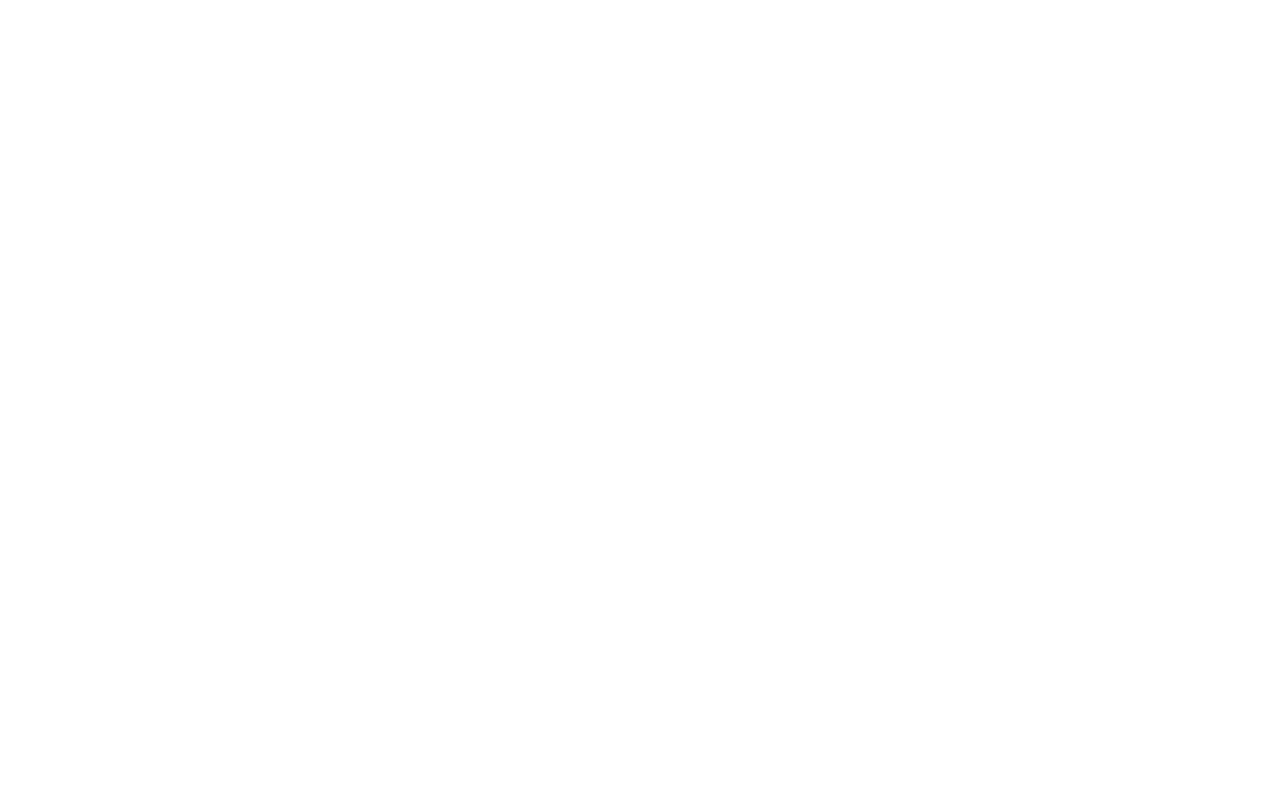
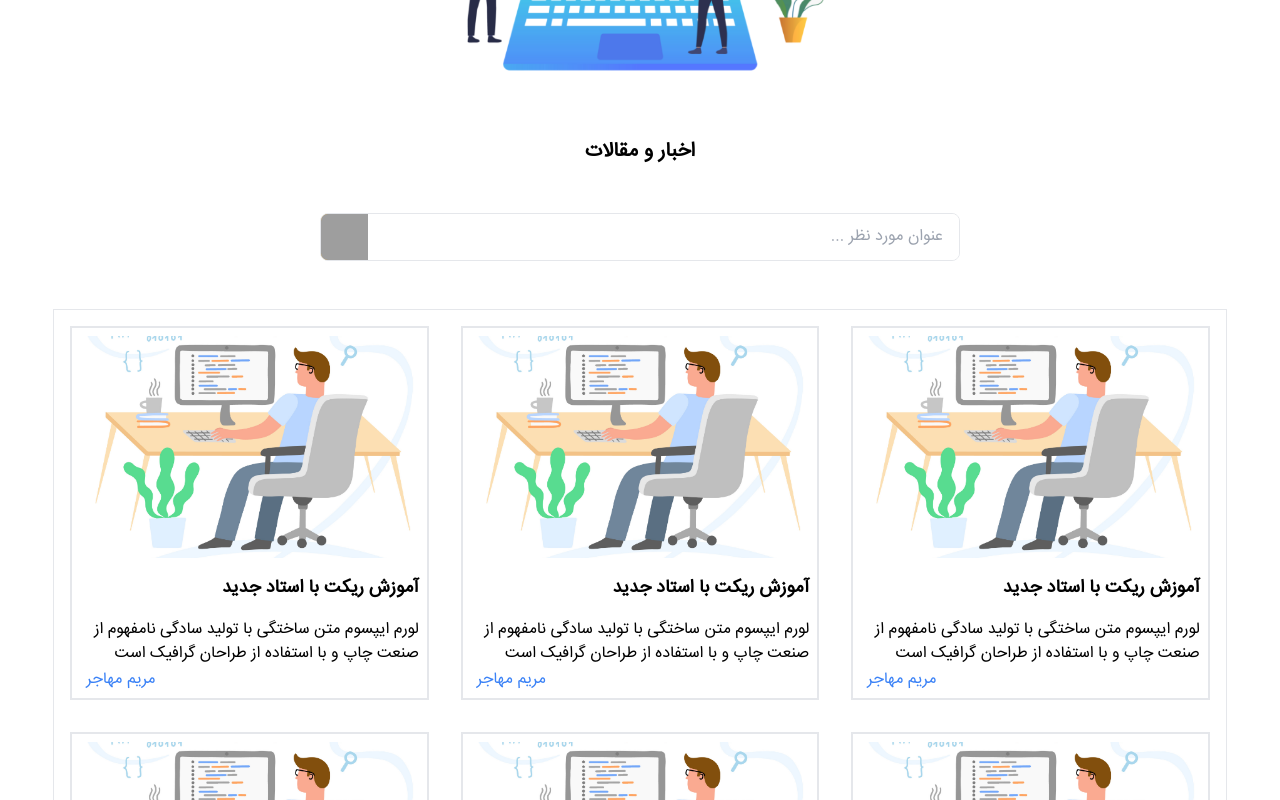
Before and after one commit to arefsalarieh/Educational-website, a React (Vite) app: page /NewsArticle in a window 1280 px wide. Shown: the part 400-1200 px from the top of the page. Before the commit the page ends 800 px from the top, so only its background shows below. Built offline with nearby package versions, Linux system fonts and the light colour scheme; grey boxes are pictures that could not be loaded.

Commit message:
NewsArticle

```diff
--- /dev/null
+++ b/src/components/NewsArticleComponent/NewsArticleComponent.jsx
@@ -0,0 +1,28 @@
+import React, { useState } from 'react'
+import NewsArticleItem from './NewsArticleItem'
+
+const NewsArticleComponent = () => {
+    const [NewsArticleList , setNewsArticleList] = useState([
+        {title:'آموزش ریکت با استاد جدید' , desc:'لورم ایپسوم متن ساختگی با تولید سادگی نامفهوم از صنعت چاپ و با استفاده از طراحان گرافیک است ' , pic:'NewsArticle.png' , teacher:'مریم مهاجر'},
+        {title:'آموزش ریکت با استاد جدید' , desc:'لورم ایپسوم متن ساختگی با تولید سادگی نامفهوم از صنعت چاپ و با استفاده از طراحان گرافیک است ' , pic:'NewsArticle.png' , teacher:'مریم مهاجر'},
+        {title:'آموزش ریکت با استاد جدید' , desc:'لورم ایپسوم متن ساختگی با تولید سادگی نامفهوم از صنعت چاپ و با استفاده از طراحان گرافیک است ' , pic:'NewsArticle.png' , teacher:'مریم مهاجر'},
+        {title:'آموزش ریکت با استاد جدید' , desc:'لورم ایپسوم متن ساختگی با تولید سادگی نامفهوم از صنعت چاپ و با استفاده از طراحان گرافیک است ' , pic:'NewsArticle.png' , teacher:'مریم مهاجر'},
+        {title:'آموزش ریکت با استاد جدید' , desc:'لورم ایپسوم متن ساختگی با تولید سادگی نامفهوم از صنعت چاپ و با استفاده از طراحان گرافیک است ' , pic:'NewsArticle.png' , teacher:'مریم مهاجر'},
+        {title:'آموزش ریکت با استاد جدید' , desc:'لورم ایپسوم متن ساختگی با تولید سادگی نامفهوم از صنعت چاپ و با استفاده از طراحان گرافیک است ' , pic:'NewsArticle.png' , teacher:'مریم مهاجر'},
+        ])
+  return (
+<div className=' flex flex-wrap justify-around  container border w-11/12 mx-auto mt-12'>
+    {NewsArticleList.map((item , index)=>{
+      return(
+        <NewsArticleItem key={index} title={item.title} desc={item.desc} pic={item.pic} teacher={item.teacher}/>
+      )
+    })}
+
+
+
+
+</div>
+  )
+}
+
+export default NewsArticleComponent
--- /dev/null
+++ b/src/components/NewsArticleComponent/NewsArticleItem.jsx
@@ -0,0 +1,17 @@
+import React from 'react'
+
+const NewsArticleItem = ({title , desc , pic , teacher}) => {
+  return (
+    <div className='sm:w-1/2 lg:w-1/3 relative sm:text-right p-4 '>
+    <div className='border-2 p-2 pb-8'>
+        <img src={pic} alt="" />
+        <h2 className='text-lg font-extrabold mt-4'>{title}</h2>
+        <h5 className=' mt-4'>{desc} </h5>
+        <a className='sm:absolute block mt-4 mx-auto sm:mx-0  left-8 bottom-6 text-blue-500'>{teacher} </a>
+    </div>
+
+</div>
+  )
+}
+
+export default NewsArticleItem
--- a/src/main.jsx
+++ b/src/main.jsx
@@ -10,6 +10,7 @@
 import Courses from "./screens/Courses/Courses.jsx";
 import CoursesDetail from "./screens/CoursesDetail/CoursesDetail.jsx";
 import NewsDetail from "./screens/NewsDetail/NewsDetail.jsx";
+import NewsArticle from "./screens/NewsArticle/NewsArticle.jsx";
 
 
 const route = createBrowserRouter([
@@ -38,6 +39,11 @@
         errorElement: <RouteError />,
       },
       {
+        path: "/NewsArticle",
+        element: <NewsArticle />,
+        errorElement: <RouteError />,
+      },
+      {
         path: "/login",
         element: <Login />,
         errorElement: <RouteError />,
--- /dev/null
+++ b/src/screens/NewsArticle/NewsArticle.jsx
@@ -0,0 +1,24 @@
+import React from 'react'
+import BigSearch from '../../components/common/BigSearch/BigSearch';
+import NewsArticleComponent from '../../components/NewsArticleComponent/NewsArticleComponent';
+
+const NewsArticle = () => {
+  return (
+    <div className='text-center font-irSans'>
+
+    <section>
+        <div className='mx-auto w-2/5 mt-12'><img src="laptop.png" alt="" /></div>
+    </section>
+
+    <h2 className='mb-12 font-extrabold text-xl mt-8'>اخبار و مقالات  </h2>
+
+    <BigSearch placeholder='عنوان مورد نظر ...'/>
+
+    <NewsArticleComponent/>
+
+
+  </div>
+  )
+}
+
+export default NewsArticle
```
